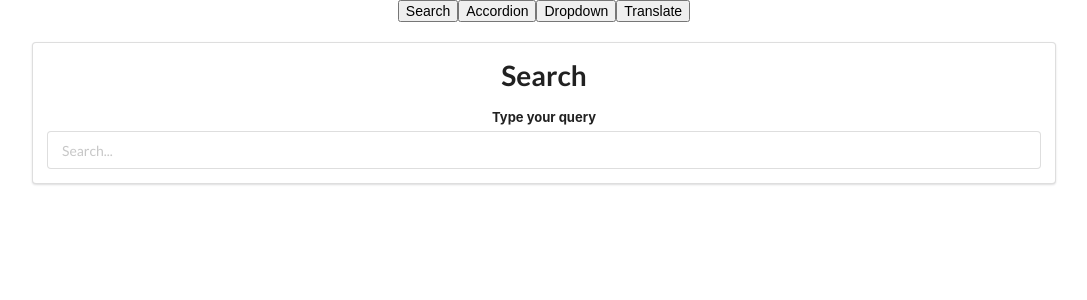
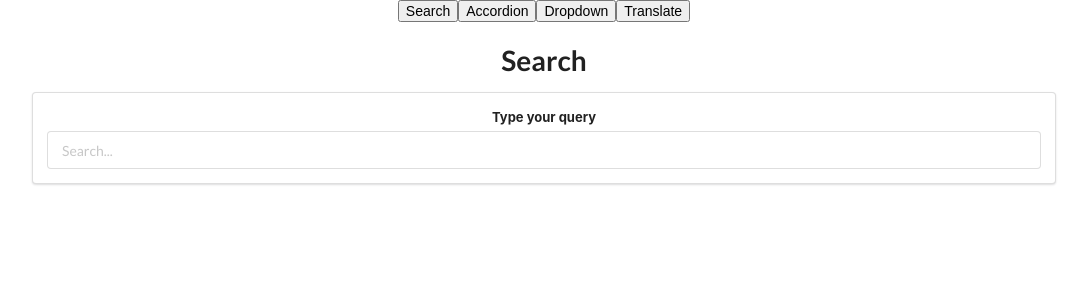
Before and after one commit to yunusparvezkhan/widget-app, a React (Create React App) app: page / in a window 1280 px wide. Both pictures are taken after a click on the button "Search". Shown: the top 300 px of the page, without its empty margins (96-1183 px from the left). Built offline with nearby package versions, Linux system fonts and the light colour scheme.

Commit message:
Migrated the Search Page header to App.js

```diff
--- a/src/App.js
+++ b/src/App.js
@@ -21,7 +21,10 @@ const App = () => {
         <button onClick={() => { setActivepage('dropdown') }} >Dropdown</button>
         <button onClick={() => { setActivepage('translate') }} >Translate</button>
         <div>
-          {activepage === 'search' ? <div className='eighty page-body' > <Search /></div> : ''}
+          {activepage === 'search' ? <div className='eighty page-body' >
+            <h1>Search</h1>
+            <Search />
+          </div> : ''}
 
           {activepage === 'accordion' ? <div className='eighty page-body'><Accordion items={items} /></div> : ''}
 
--- a/src/components/Search.js
+++ b/src/components/Search.js
@@ -50,7 +50,6 @@ const Search = () => {
     return (
         <div>
             <div className='ui segment'>
-                <h1>Search</h1>
                 <div className='ui form'>
                     <div className='field'>
                         <label>Type your query</label>
```
